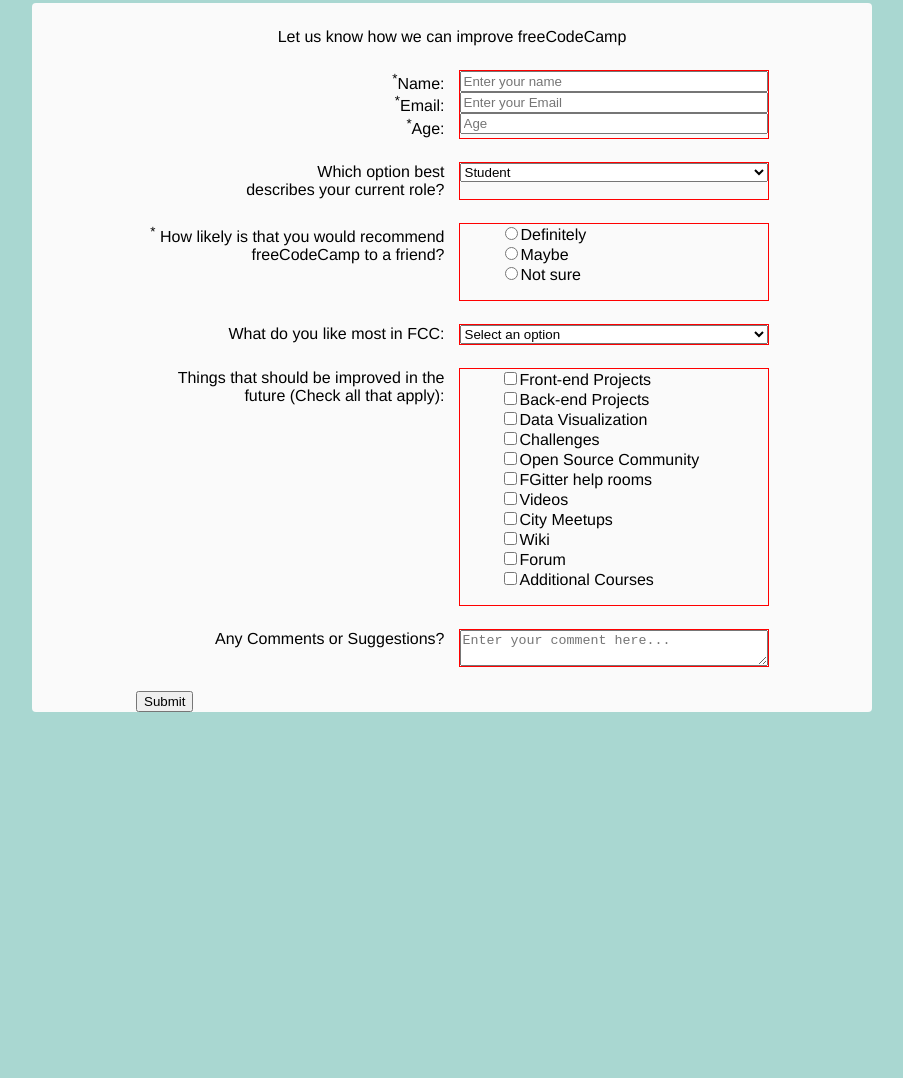
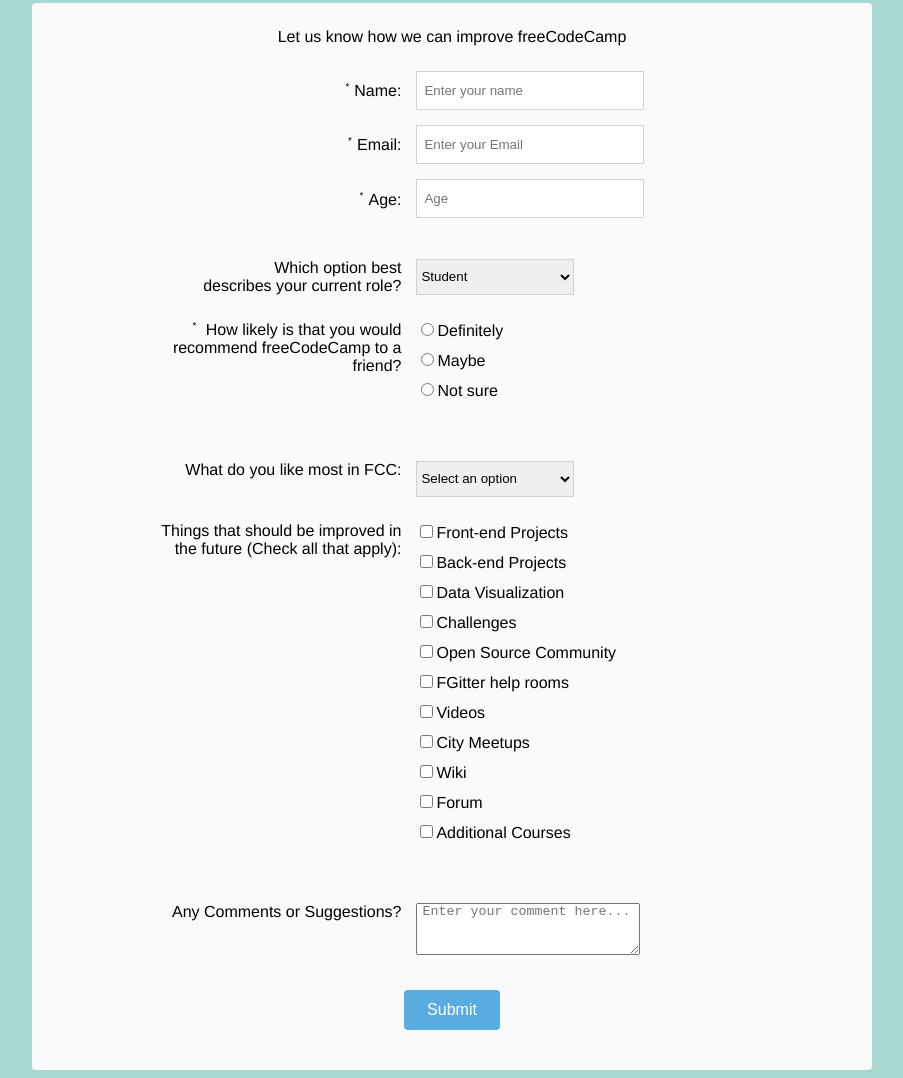
Before and after one commit to Aramex86/freecodecamp-2, a plain HTML site: page index.html in a window 1280 px wide. Shown: the part 77-1155 px from the top of the page, without its empty margins (188-1091 px from the left). Before the commit the page ends 800 px from the top, so only its background shows below. Drawn offline with Linux system fonts and the light colour scheme.

Commit message:
chalange 2 done

```diff
--- a/css/style.css
+++ b/css/style.css
@@ -1,5 +1,6 @@
 body, html{
     background-color: #a9d7d1;
+    font-family: 'Raleway', Helvetica, sans-serif;
 }
 .form-wrap{
     background-color: rgb(250, 250, 250);
@@ -10,6 +11,11 @@
     flex-direction: column;
     padding: 0 104px;
     font-family: 'Raleway', Helvetica, sans-serif;
+    padding-bottom: 30px;
+}
+.form-wrap sup{
+    font-size: 10px;
+    margin-right: 5px;
 }
 .title-top{
     text-align: center;
@@ -26,21 +32,60 @@
     margin-bottom: 25px;
     width: 100%;
 }
+.form-container:nth-child(1) input{
+    width: 70%;
+    height: 35px;
+    margin-bottom: 15px;
+    border: 1px solid #d2d2d2;
+}
+.form-container:nth-child(1) label{
+    margin: 10px 0 25px 0;
+}
+
+.form-container input::placeholder{
+    padding-left: 5px;
+}
 .left-block{
-    width: 50%;
+    width: 42%;
     display: flex;
     flex-direction: column;
     text-align: right;
 
 }
 .right-block{
-    outline: 1px solid red;
     width: 50%;
     display: flex;
     flex-direction: column;
     margin-left: 15px;
 }
+.right-block select{
+    height: 36px;
+    width: 50%;
+    border: 1px solid #d2d2d2;
+}
+.right-block textarea{
+    width: 70%;
+    padding: 0 0 20px 0;
+}
+.right-block textarea::placeholder{
+    padding-left: 5px;
+}
 .right-block ul,li{
     margin-top: 0px;
     list-style: none;
+    padding: 0 0 10px 0;
 }
+.btn{
+    width: 100%;
+    text-align: center;
+}
+#submit{
+    background-color: #59ace0;
+    border-radius: 4px;
+    color: white;
+    font-size: 1em;
+    height: 40px;
+    width: 96px;
+    margin: 10px;
+    border: 0px solid;
+}
--- a/index.html
+++ b/index.html
@@ -94,16 +94,10 @@
                 <textarea placeholder="Enter your comment here..."></textarea>
             </div>
         </div>
-        <button type="submit" id="submit">Submit</button>
+        <div class="btn">
+            <button type="submit" id="submit">Submit</button>
+        </div>
     </form>
 </div>
-
-
-
-
-
-
-
-
 </body>
 </html>
```
